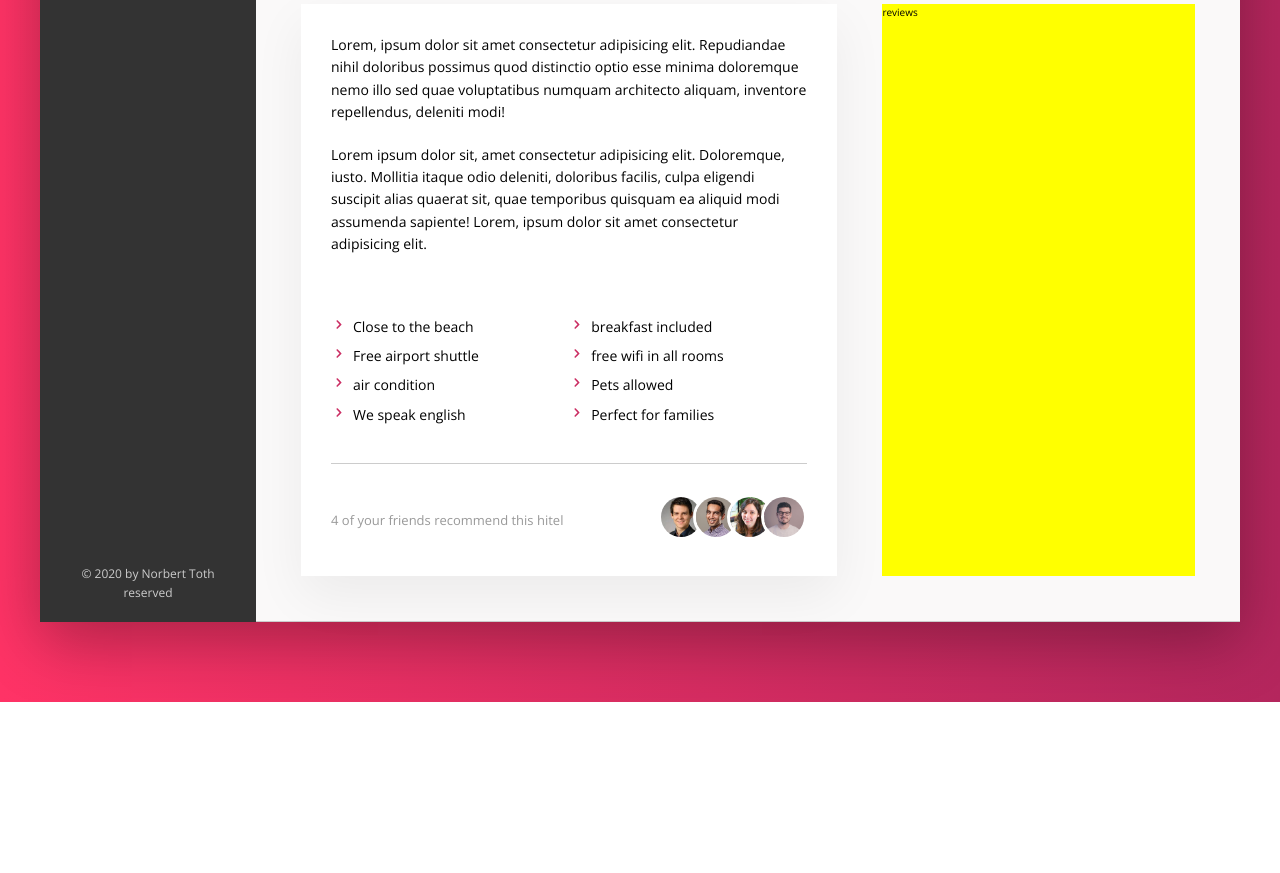
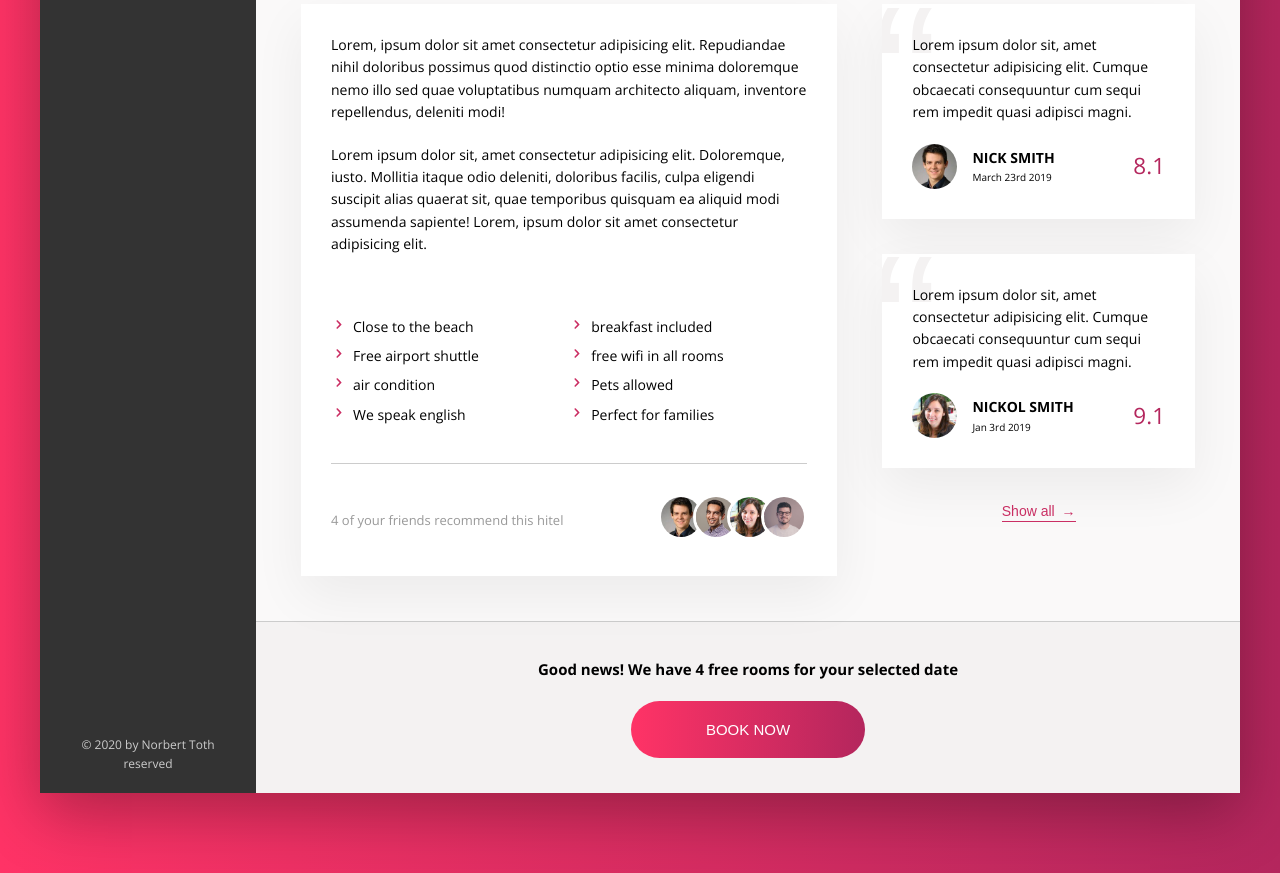
Before and after one commit to norberttoth01/flexbox_project, a website: page index.html in a window 1280 px wide. Shown: the part 458-1331 px from the top of the page. Before the commit the page ends 1160 px from the top, so only its background shows below. Drawn offline with nearby package versions, Linux system fonts and the light colour scheme.

Commit message:
desktop finished

```diff
--- a/index.html
+++ b/index.html
@@ -147,12 +147,49 @@
 								<img src="img/user-2.jpeg" alt="Friend-2" class="recommend__photo">
 								<img src="img/user-3.jpg" alt="Friend-3" class="recommend__photo">
 								<img src="img/user-4.jpg" alt="Friend-4" class="recommend__photo">
-
 							</div>
 						</div>
 					</div>
-					<div class="user-reviews">reviews</div>
+					<div class="user-reviews">
+						<figure class="review">
+							<blockquote class="review__text">
+								Lorem ipsum dolor sit, amet consectetur adipisicing elit. Cumque obcaecati consequuntur cum sequi rem impedit quasi adipisci magni.
+							</blockquote>
+					<figcaption class="review__user">
+						<img src="img/user-1.jpg" alt="" class="review__photo">
+						<div class="review__user-box">
+							<p class="review__user-name"> Nick Smith</p>
+							<p class="review__user-date"> March 23rd 2019</p>
+						</div>
+						<div class="review__rating">8.1</div>
+					</figcaption>
+						</figure>
+
+						<figure class="review">
+							<blockquote class="review__text">
+								Lorem ipsum dolor sit, amet consectetur adipisicing elit. Cumque obcaecati consequuntur cum sequi rem impedit quasi adipisci magni.
+							</blockquote>
+					<figcaption class="review__user">
+						<img src="img/user-3.jpg" alt="" class="review__photo">
+						<div class="review__user-box">
+							<p class="review__user-name"> Nickol Smith</p>
+							<p class="review__user-date"> Jan 3rd 2019</p>
+						</div>
+						<div class="review__rating">9.1</div>
+					</figcaption>
+						</figure>
+					<button class="btn-inline"> Show all <span>&rarr;</span></button>
+					</div>
 				</div>
+						<div class="cta">
+							<h2 class="cta-book__now">
+								Good news! We have 4 free rooms for your selected date
+							</h2>
+							<button class="btn">
+								<span class="btn__invisible">Only 4 rooms left</span>
+								<span class="btn__visible">book now  </span>
+							</button>
+						</div>
 
 			</main>
 		</div>
--- a/sass/_components.scss
+++ b/sass/_components.scss
@@ -132,7 +132,7 @@
     &__item{
         position:relative;
         &:not(:last-child){
-            margin-bottom:1rem;
+           margin-bottom:1rem;
         }
 
         &--active{
@@ -287,10 +287,19 @@
     border-bottom:1px solid currentColor; //felveszi a hover színét
     cursor: pointer;
     padding-bottom: 2px;
-    background-color:transparent;
+	background-color:transparent;
+	transition: all .4s;
+
+	span{
+		margin-left:3px;
+	}
 
     &:hover{
-        color:var(--color-grey-dark-1)
+		color:var(--color-grey-dark-1);
+
+		span{
+			margin-left:8px;
+		}
     }
 
     &:focus{
@@ -383,11 +392,143 @@
         }
     }
 
-    &__count{
+}
 
-    }
+////////////////////////////////////////////
+//REVIEW
 
-    &__friends{
+.review{
 
-    }
+	background-color: #fff;
+	box-shadow:  var(--shadow-light);
+	padding:  3rem;
+	margin-bottom: 3.5rem;
+	position: relative;
+	overflow: hidden;
+
+	&__text{
+		margin-bottom: 2rem;
+		position:relative;
+		z-index:100;
+
+	}
+
+	&__user{
+
+		display: flex;
+		align-items: center;
+
+
+	}
+
+	&__photo{
+		height: 4.5rem;
+		width: 4.5rem;
+		border-radius: 50%;
+		margin-right: 1.5rem;
+	}
+
+	&__rating{
+		color:var(--color-primary-dark);
+		font-size: 2.25rem;
+    	font-weight: 300;
+
+
+	}
+
+	&__user-box{
+		margin-right: auto;
+
+	}
+
+	&__user-name{
+		text-transform: uppercase;
+		font-weight: 600;
+		color:var(--color-grey-dark-4);
+
+	}
+	&__user-date{
+		font-size: 1rem;
+
+	}
+
+	&::before{
+		content:"\201C";
+		position:absolute;
+		top:-2.75rem;
+		left:-1rem;
+		line-height: 1;
+		font-size: 20rem;
+		color:var(--color-grey-light-2);
+		font-family: sans-serif;
+		z-index:2;
+
+	}
 }
+
+////////////////////////////////////////////
+//CALL TO ACTION
+
+.cta{
+	 padding:3.5rem;
+	 text-align:center;
+
+	 &__book-now{
+		 font-size: 2rem;
+		 font-weight: 300;
+		 text-transform: uppercase;
+		 margin-bottom: 2.5rem;
+
+	 }
+}
+
+.btn{
+	font-size: 1.5rem;
+	font-weight: 300;
+	text-transform: uppercase;
+	border-radius: 100px;
+	border: none;
+	background-image: linear-gradient(to right, var(--color-primary-light), var(--color-primary-dark));
+	color:#fff;
+	position: relative;
+	overflow:hidden;
+	cursor: pointer;
+	margin-top: 2rem;
+
+	& > *{
+		display:inline-block;
+		width:100%;
+		height:100%;
+		transition: .2s all;
+	}
+
+
+	&__visible{
+		padding:2rem 7.5rem;
+	}
+
+	&__invisible{
+		display:inline-block;
+		padding:2rem;
+
+		position:absolute; // ha nem absolute-pozicioval vinném feljebb, hanem translate-al akkor a heyle megmaradna a gombon belül
+
+		 left:0;
+		 top: -100%;
+		transition: .2s all;
+	}
+
+	&:hover{
+
+		background-image: linear-gradient(to right, var(--color-primary-dark), var(--color-primary-light));
+		 .btn__visible{
+			transform:translateY(100%);
+		}
+
+		 .btn__invisible{
+			top:0;
+
+		}
+	}
+
+}
--- a/sass/_layout.scss
+++ b/sass/_layout.scss
@@ -35,7 +35,7 @@
 }
 
 .detail{
-
+	font-size: 1.4rem;
 	display:flex;
 	padding: 4.5rem;
 	background-color: var(--color-grey-light-1);
@@ -47,7 +47,6 @@
 	background-color: orange;
 	margin-right: 4.5rem;
 	background-color: #fff;
-	font-size: 1.4rem;
 	box-shadow: var(--shadow-light);
 	padding:3rem;
 	flex: 0 1 60%;
@@ -55,6 +54,8 @@
 }
 
 .user-reviews{
-	 background-color: yellow;
+	 display:flex;
+	 flex-direction: column;
+	 align-items: center;
 	 flex: 1;
 }
```
Also changed, not shown: css/main.css, 1 other file.
